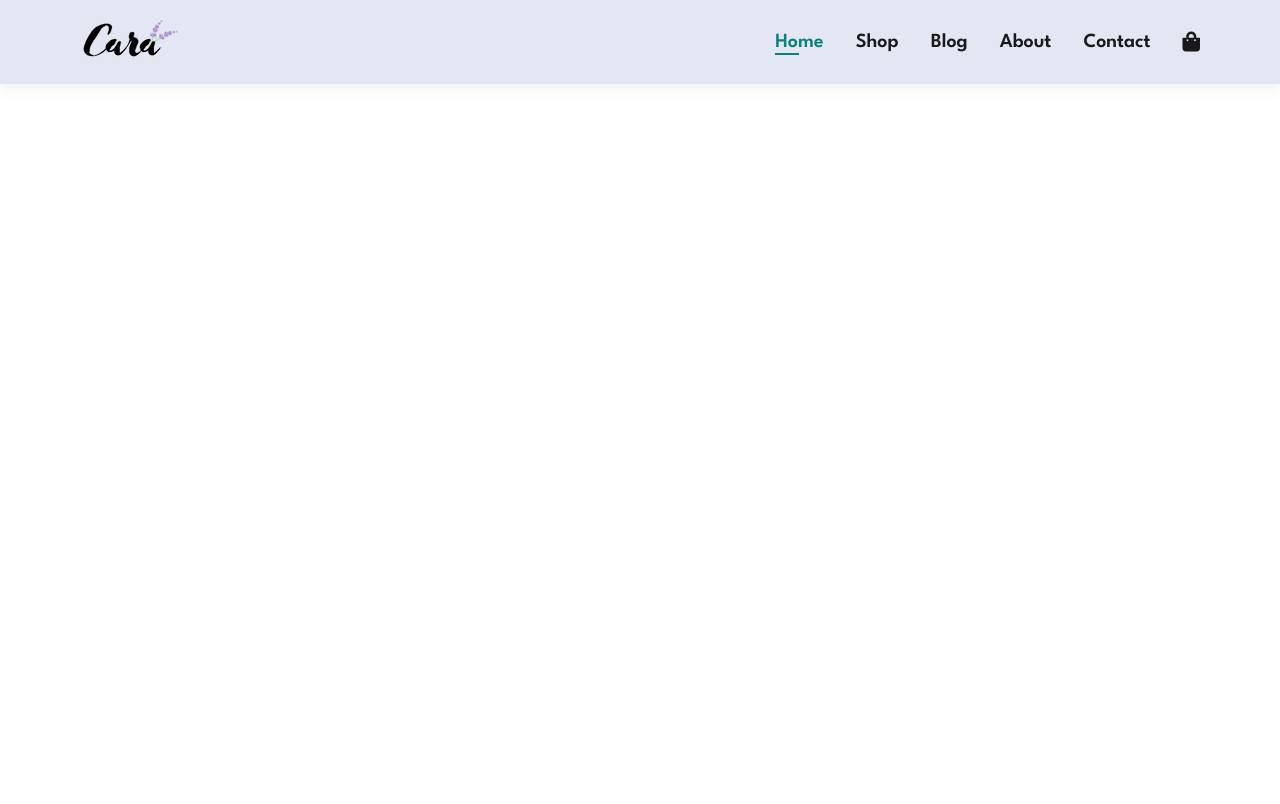
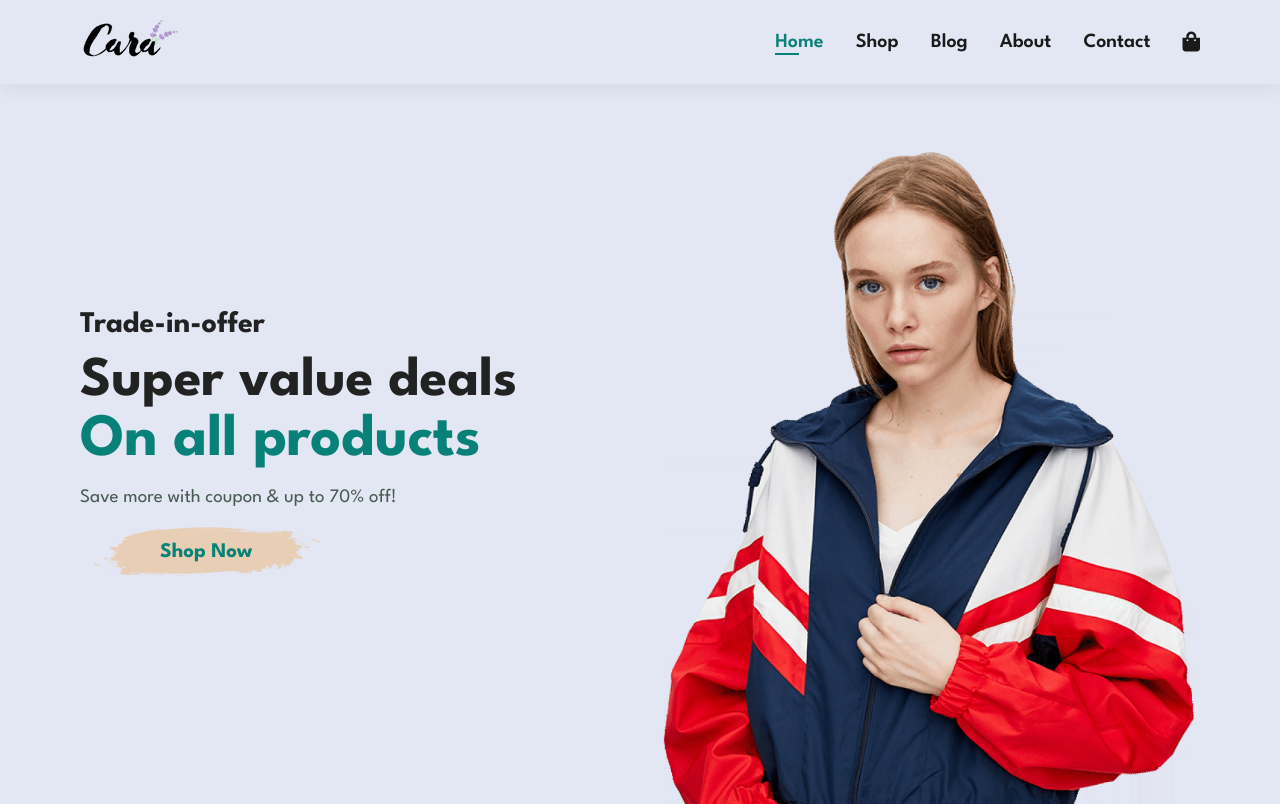
Before and after one commit to IliaAhd/Ecommerce-Website, a plain HTML site: page index.html in a window 1280 px wide. Drawn offline with Linux system fonts and the light colour scheme.

Commit message:
hero section

```diff
--- a/index.html
+++ b/index.html
@@ -20,6 +20,7 @@
     <title>Ecommerce Website</title>
   </head>
   <body>
+    <!-- Header -->
     <header class="header">
       <a class="logo" href="#"><img src="img/logo.png" alt="logo" /></a>
       <nav>
@@ -35,5 +36,14 @@
         </ul>
       </nav>
     </header>
+
+    <!-- Hero Section -->
+    <section class="hero">
+        <h4>Trade-in-offer</h4>
+        <h2>Super value deals</h2>
+        <h1>On  all products</h1>
+        <p>Save more with coupon & up to 70% off!</p>
+        <button>Shop Now</button>
+    </section>
   </body>
 </html>
--- a/style.css
+++ b/style.css
@@ -16,26 +16,26 @@ h4 {
 }
 
 h1 {
-  font-size: 50px;
+  font-size: 60px;
   line-height: 64px;
 }
 
 h2 {
-  font-size: 46px;
+  font-size: 56px;
   line-height: 54px;
 }
 
 h4 {
-  font-size: 20px;
+  font-size: 30px;
 }
 
 h6 {
   font-weight: 700;
-  font-size: 12px;
+  font-size: 22px;
 }
 
 p {
-  font-size: 16px;
+  font-size: 19px;
   color: #465b52;
   margin: 1rem 0 1.25rem 0;
 }
@@ -56,6 +56,9 @@ p {
   padding: 1.25rem 5rem;
   background-color: #e3e6f3;
   box-shadow: 0 5px 15px rgba(0, 0, 0, 0.06);
+  z-index: 999;
+  position: sticky;
+  inset: 0;
 }
 
 .navbar {
@@ -98,3 +101,37 @@ p {
 .navbar li a:hover::before {
   opacity: 1;
 }
+
+/* Hero Section */
+.hero {
+  background-image: url("img/hero4.png");
+  height: 90vh;
+  background-position: top 25% right 0;
+  background-size: cover;
+  padding: 0 5rem;
+  display: flex;
+  flex-direction: column;
+  align-items: flex-start;
+  justify-content: center;
+}
+
+.hero h4 {
+  padding-bottom: 1rem;
+}
+
+.hero h1 {
+  color: #088178;
+}
+
+.hero button {
+  background-image: url("img/button.png");
+  background-color: transparent;
+  background-repeat: no-repeat;
+  background-position: center;
+  color: #088178;
+  border: none;
+  padding: 1rem 5rem;
+  cursor: pointer;
+  font-weight: 700;
+  font-size: 1.3rem;
+}
```
